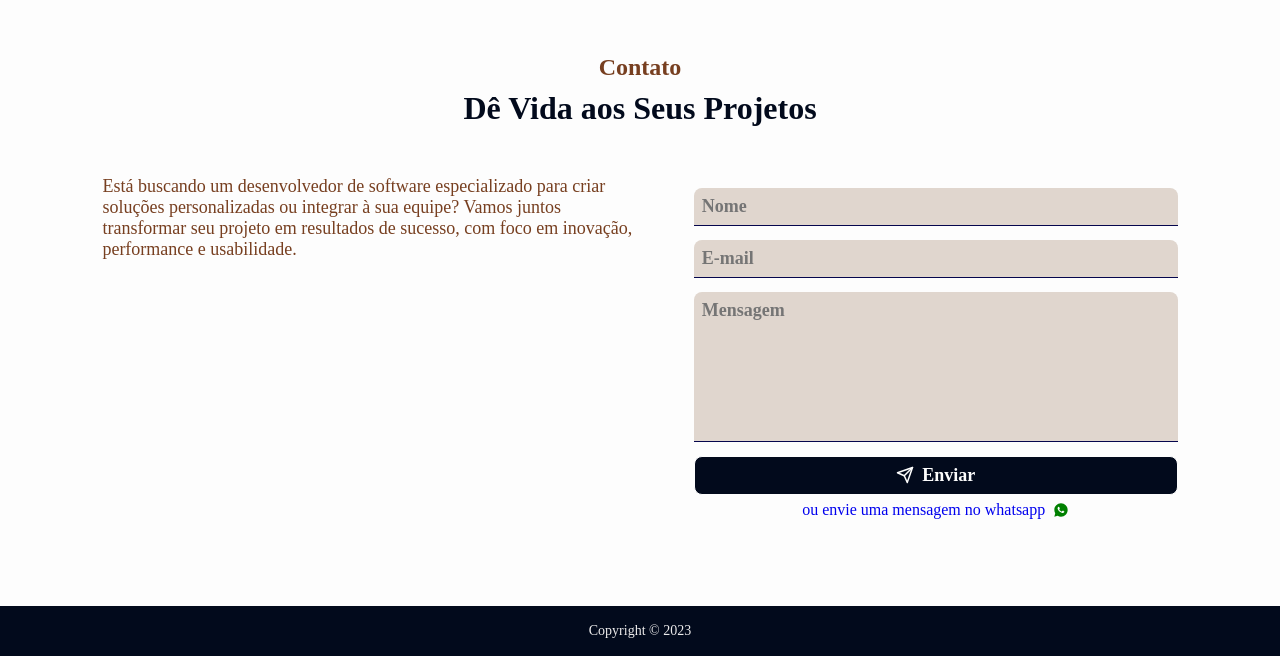
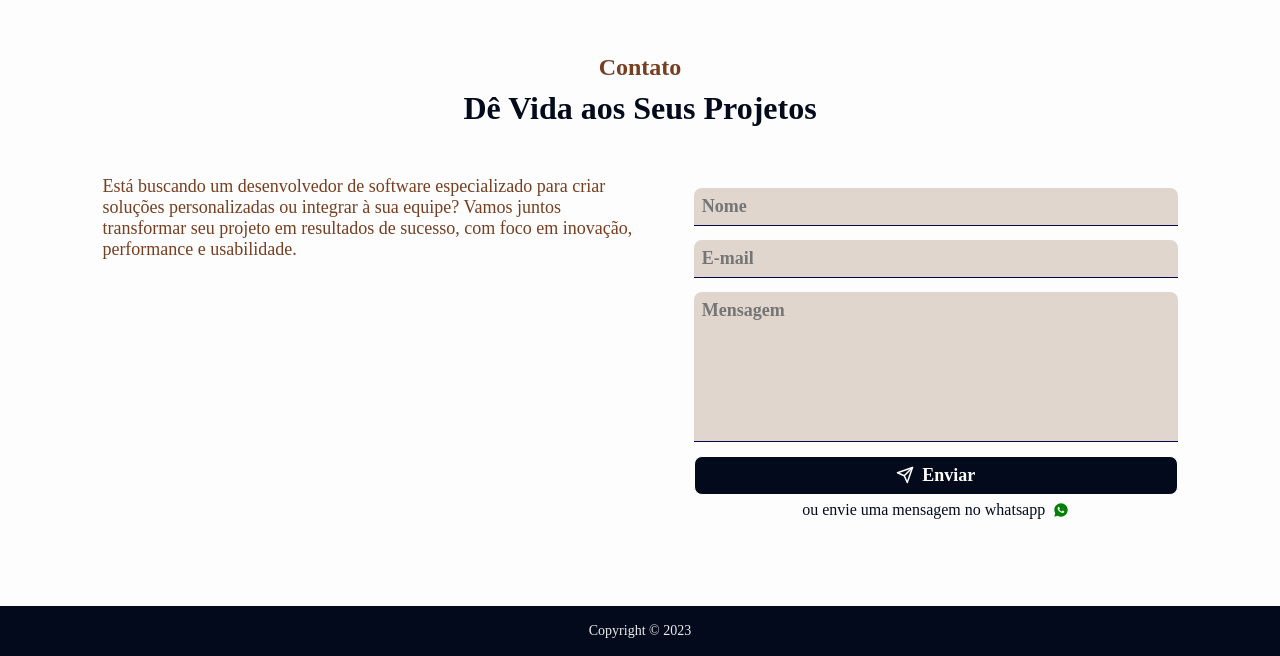
Before and after one commit to RaffaSants/raffa-dev, a Next.js app: page / in a window 1280 px wide. Shown: the part 3063-3719 px from the top of the page. Built offline with nearby package versions, Linux system fonts and the light colour scheme.

Commit message:
refact contact section

```diff
--- a/src/app/(pages)/(home)/components/contact-form/styles.scss
+++ b/src/app/(pages)/(home)/components/contact-form/styles.scss
@@ -60,6 +60,7 @@
             justify-content: center;
             gap: 0.8rem;
             font-size: 1.6rem;
+            color: var(--font-color-primary);
 
             &:hover{
                 color: var(--font-color-secondary);
```
